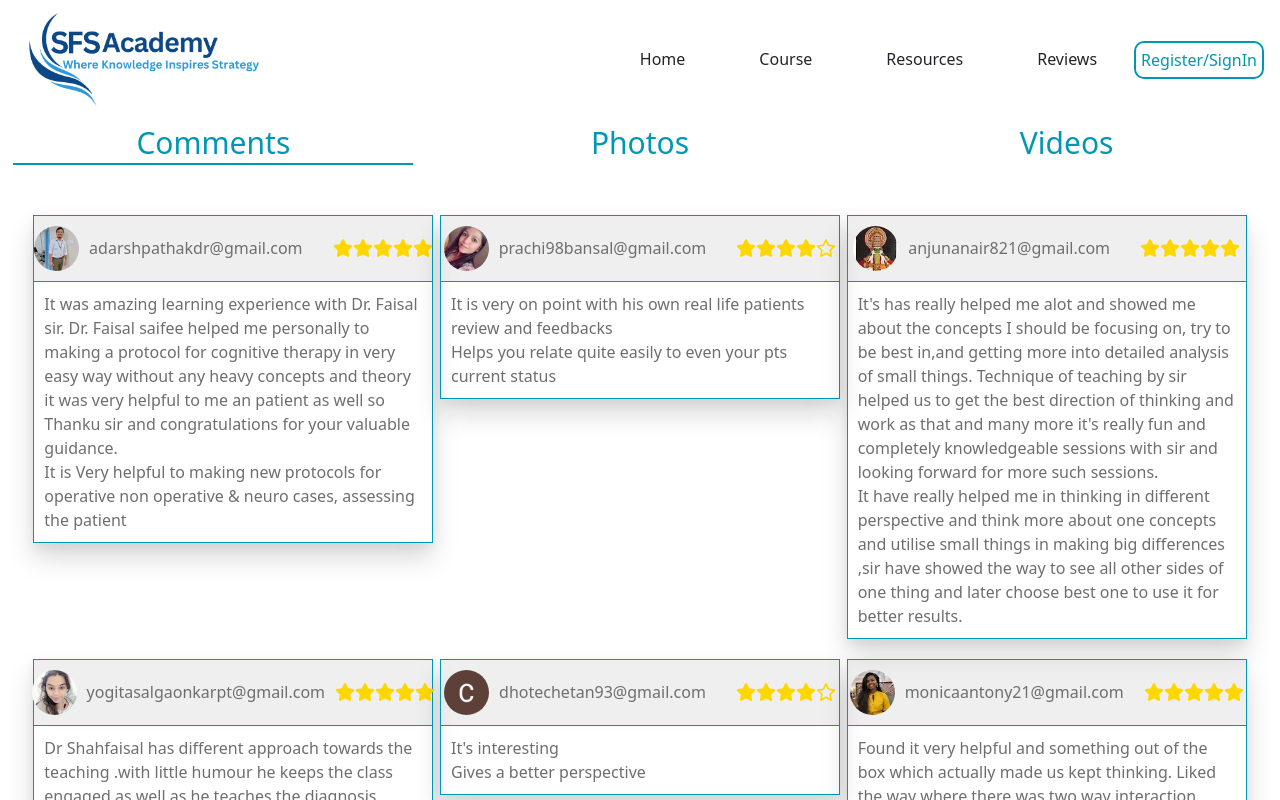
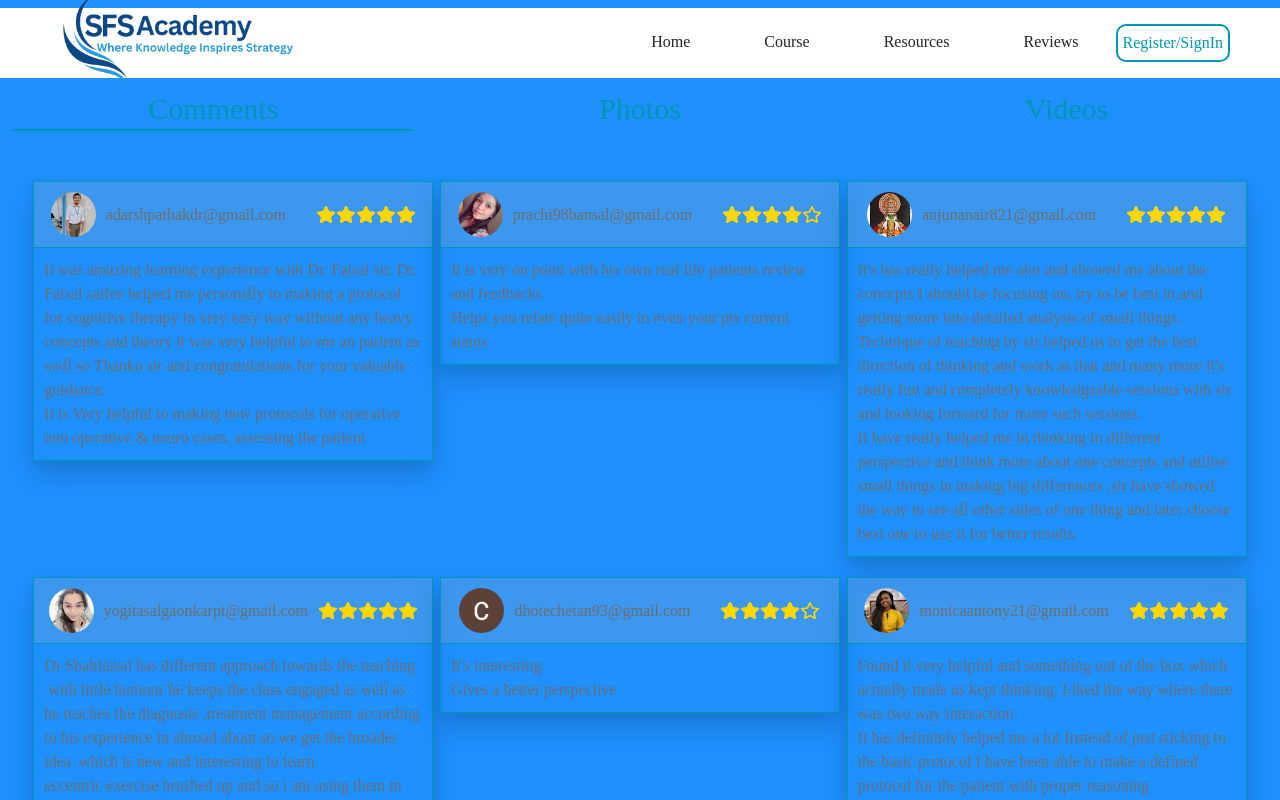
Before and after one commit to Yogi2404/sfs_academy, a React (Create React App) app: page /reviews in a window 1280 px wide. Shown: the top 800 px of the page. Built offline with nearby package versions, Linux system fonts and the light colour scheme.

Commit message:
resourcesvideonavbar

```diff
--- a/src/Assets/css/Navbar.css
+++ b/src/Assets/css/Navbar.css
@@ -85,6 +85,86 @@
   color: #007bff !important;
 }
 
+* {
+  margin: 0;
+  padding: 0;
+  font-family: "futura md bt";
+  text-decoration: none;
+  list-style: none;
+  box-sizing: border-box;
+}
+body {
+  background: dodgerblue;
+}
+header {
+  background: #fff;
+  width: 100%;
+  height: 70px;
+  display: flex;
+  align-items: center;
+  justify-content: space-between;
+  padding: 0 50px;
+}
+header .logo {
+  font-size: 30px;
+  text-transform: uppercase;
+}
+header nav ul {
+  display: flex;
+}
+header nav ul li a {
+  display: inline-block;
+  color: #000;
+  padding: 5px 0;
+  margin: 0 10px;
+  border: 3px solid transparent;
+  text-transform: uppercase;
+  transition: 0.2s;
+}
+header nav ul li a:hover,
+header nav ul li a.active {
+  border-bottom-color: dodgerblue;
+}
+.hamburger {
+  cursor: pointer;
+  display: none;
+}
+.hamburger div {
+  width: 30px;
+  height: 3px;
+  margin: 5px 0;
+  background: #000;
+}
+@media only screen and (max-width: 900px) {
+  header {
+      padding: 0 30px;
+  }
+}
+@media only screen and (max-width: 700px) {
+  .hamburger {
+      display: block;
+  }
+  header nav {
+      position: absolute;
+      width: 100%;
+      left: -100%;
+      top: 70px;
+      width: 100%;
+      background: #fff;
+      padding: 30px;
+      transition: 0.3s;
+  }
+  header #nav_check:checked ~ nav {
+      left: 0;
+  }
+  header nav ul {
+      display: block;
+  }
+  header nav ul li a {
+      margin: 5px 0;
+  }
+}
+
 @media only screen and (max-width: 768px) {
   body {
     font-size: 14px;
```
